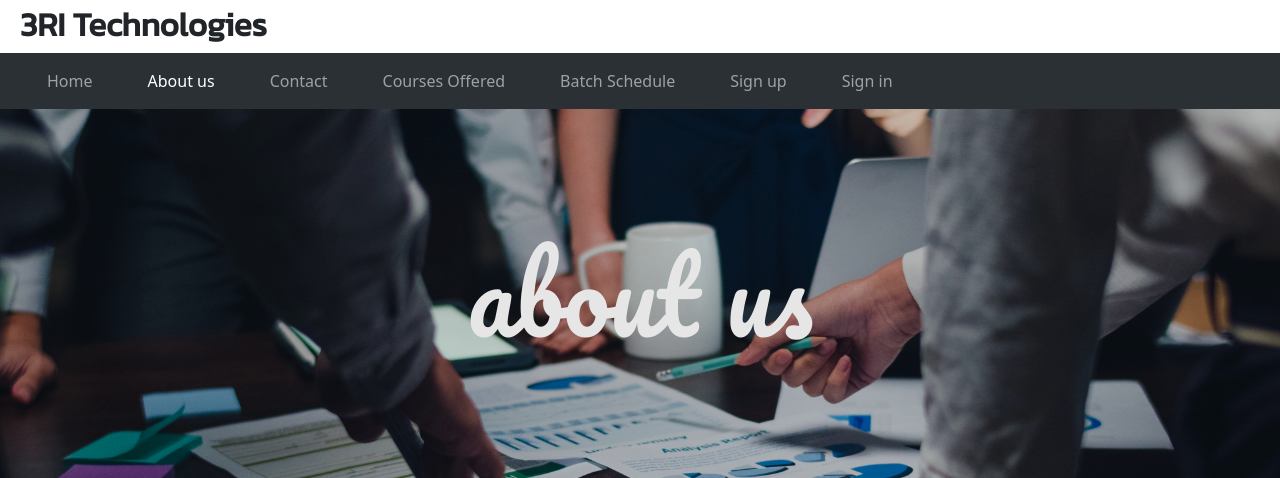
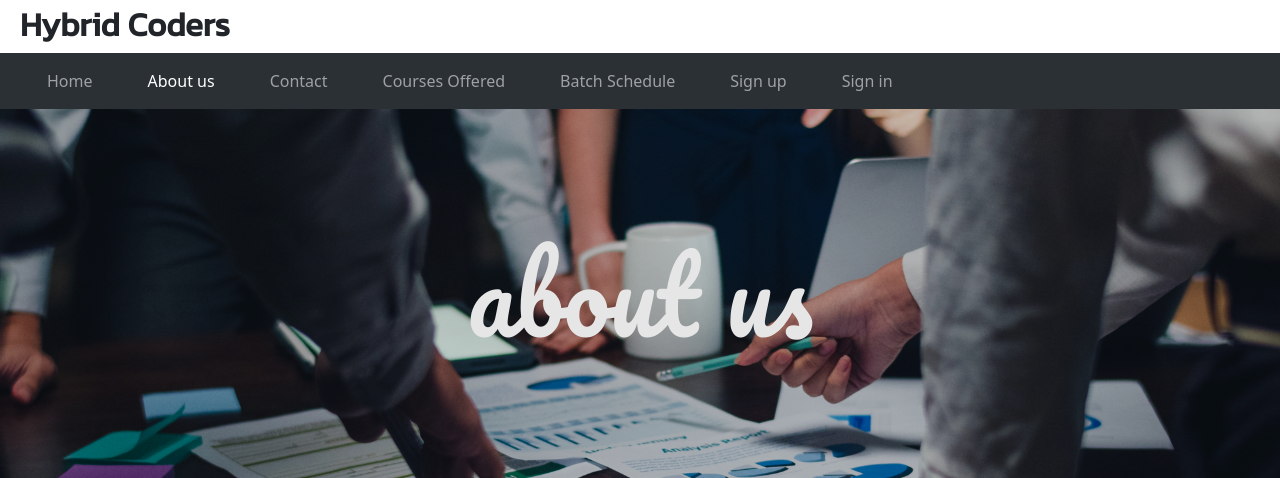
Before and after one commit to Tombstone-1/training-institute-website-with-student-dashboard, a Django app: page /about/ in a window 1280 px wide. Shown: the top 478 px of the page. Run offline with Django 4.2, Linux system fonts and the light colour scheme.

Commit message:
minor changes

```diff
--- a/index/templates/about.html
+++ b/index/templates/about.html
@@ -12,7 +12,7 @@
         <div class="flyers">
             <div class="img-flyer"></div>
             <div class="con-flyer">
-                <h2>Welcome to 3RI Technologies</h2>
+                <h2>Welcome to Hybrid Coders</h2>
                 <p>We are a professional software training institute in India and here we are committed to providing the highest quality software development training and placement support.</p>
                 <p>We are known as one of the best IT Training institutes in india with a clear vision of imparting Quality Education & Training among students.</p>
                 <br>
--- a/index/templates/home.html
+++ b/index/templates/home.html
@@ -23,7 +23,7 @@
     <body>
       <header>
         <div class="head">
-          <h1 class="head-logo">3RI Technologies</h1>
+          <h1 class="head-logo">Hybrid Coders</h1>
           {% for message in messages %}
           <div class="alert {{message.tags}} alert-dismissible fade show alert-fix" role="alert">
                   {{message}}
@@ -96,7 +96,7 @@
         <div class="img-flyer"></div>
         <div class="con-flyer">
           <h2>About us</h2>
-          <p>Welcome to 3RI Technologies! We are a professional software training institute in India and here we are committed to providing the highest quality software development training and placement support.</p>
+          <p>Welcome to Hybrid Coders! We are a professional software training institute in India and here we are committed to providing the highest quality software development training and placement support.</p>
           <p>We are known as one of the best IT Training institutes in india with a clear vision of imparting Quality Education & Training among students.</p>
           <div class=""><a href="{% url 'about' %}" class="btn btn-warning">Know More &nbsp;&nbsp; <i class="fa-solid fa-arrow-up-right-from-square"></i></a></div>
         </div>
@@ -147,7 +147,7 @@
       <div class="enroll">
         <div class="con">
           <h2>Book a Demo class.</h2>
-          <p>Or you can <strong>Enroll</strong>, our Counsellors will call & guide you to shape your career, they will support you during the complete journey under 3RI along with job assistance.</p>
+          <p>Or you can <strong>Enroll</strong>, our Counsellors will call & guide you to shape your career, they will support you during the complete journey under <strong>Hybrid Coders</strong> along with job assistance.</p>
           <div class=""><a href="{% url 'contact' %}" class="btn btn-warning">Contact us &nbsp;&nbsp; <i class="fa-solid fa-arrow-up-right-from-square"></i></a></div>
         </div>
         <div class="img"></div>
@@ -192,8 +192,8 @@
                 <div class="row mt-3">
 
                   <div class="col-md-3 col-lg-4 col-xl-3 mx-auto mb-4">
-                    <h6 class="text-uppercase fw-bold mb-4"><i class="fas fa-gem me-3"></i>3RI Technologies</h6>
-                    <p>Welcome to 3RI Technologies! We are a professional software training institute in India and here we are committed to providing the highest quality software development training and placement support.
+                    <h6 class="text-uppercase fw-bold mb-4"><i class="fas fa-gem me-3"></i>Hybrid Coders</h6>
+                    <p>Welcome to Hybrid Coders! We are a professional software training institute in India and here we are committed to providing the highest quality software development training and placement support.
                     </p>
                   </div>
 
@@ -208,7 +208,7 @@
                   <div class="col-md-4 col-lg-3 col-xl-3 mx-auto mb-md-0 mb-4">
                     <h6 class="text-uppercase fw-bold mb-4">Contact</h6>
                     <p><i class="fas fa-home me-3"></i> Sector HSR Layout, India</p>
-                    <p><i class="fas fa-envelope me-3"></i> 3ri_technologies@info.com</p>
+                    <p><i class="fas fa-envelope me-3"></i> Hybrid Coders_technologies@info.com</p>
                     <p><i class="fas fa-phone me-3"></i> + 91 6754 839 302</p>
                     <p><i class="fas fa-print me-3"></i> + 91 2345 6789</p>
                   </div>
@@ -217,7 +217,7 @@
               </div>
           </section>
           <div class="text-center fw-bold p-4 cpyflag">
-              © 2023 Copyright: 3RI Technologies
+              © 2023 Copyright: Hybrid Coders
           </div>
 
       </footer>
```
